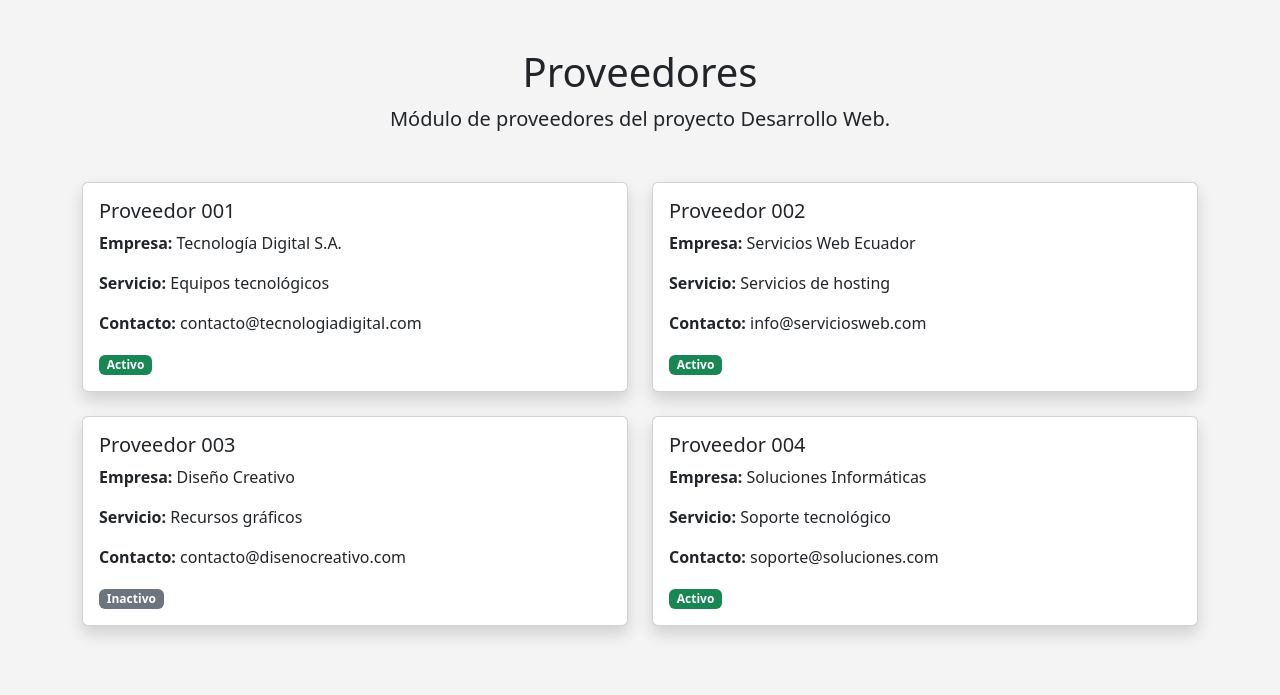
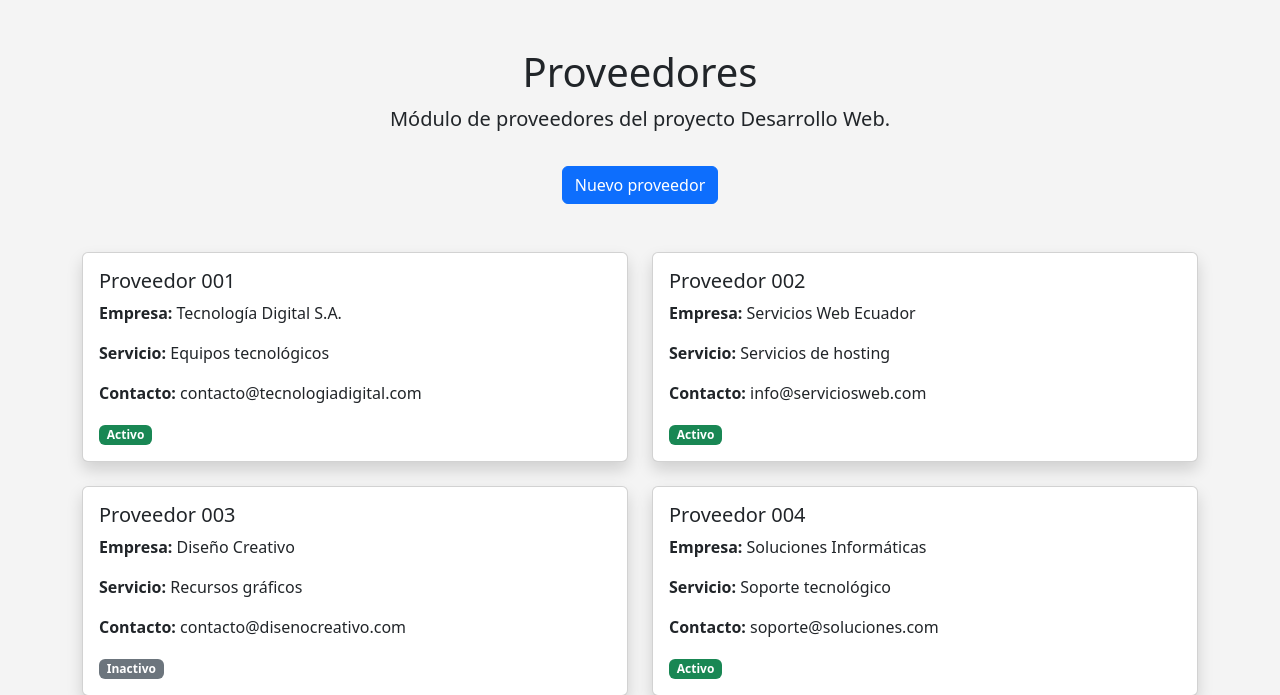
Before and after one commit to JOSTIN17/Proyecto-Desarrollo-Web, a Flask app: page /proveedores in a window 1280 px wide. Shown: the part 56-751 px from the top of the page. Run offline with Flask 3, Linux system fonts and the light colour scheme.

Commit message:
Agregar formulario de proveedores con validación Flask-WTF
Added a button for creating a new supplier.

```diff
--- a/templates/proveedores.html
+++ b/templates/proveedores.html
@@ -9,11 +9,18 @@ Proveedores - Desarrollo Web
 <div class="container my-5">
 
     <div class="text-center mb-5">
-        <h1>Proveedores</h1>
-        <p class="lead">
-            Módulo de proveedores del proyecto Desarrollo Web.
-        </p>
-    </div>
+    <h1>Proveedores</h1>
+
+    <p class="lead">
+        Módulo de proveedores del proyecto Desarrollo Web.
+    </p>
+
+    <a href="{{ url_for('nuevo_proveedor') }}"
+       class="btn btn-primary mt-3">
+        <i class="bi bi-person-plus"></i>
+        Nuevo proveedor
+    </a>
+</div>
 
     <div class="row">
 
```
